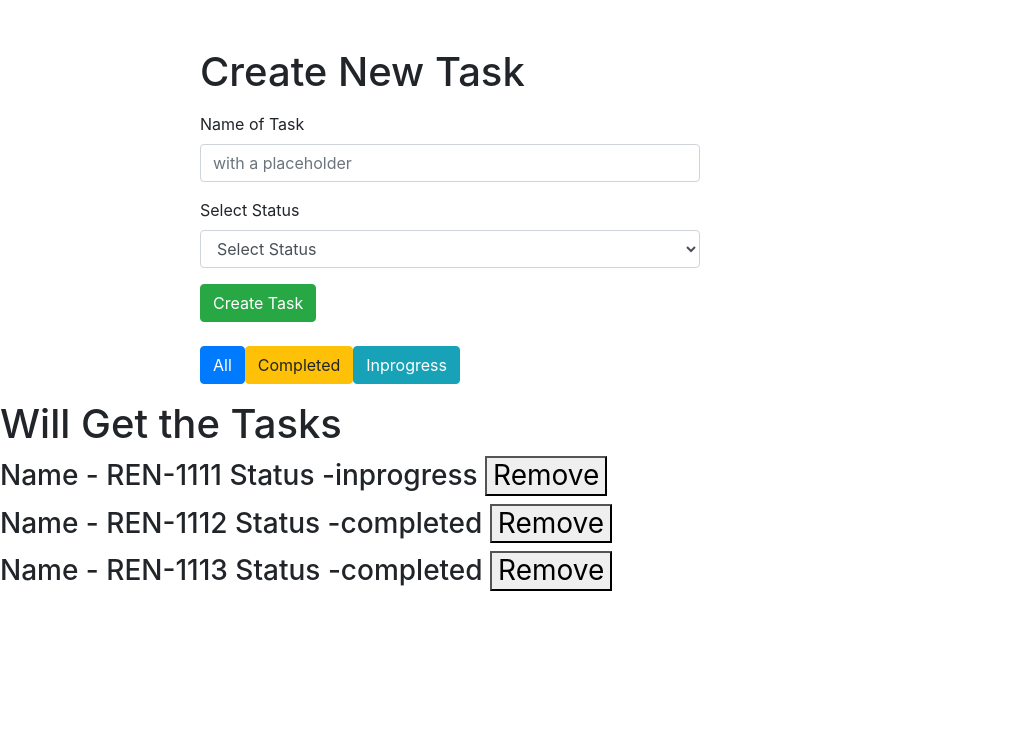
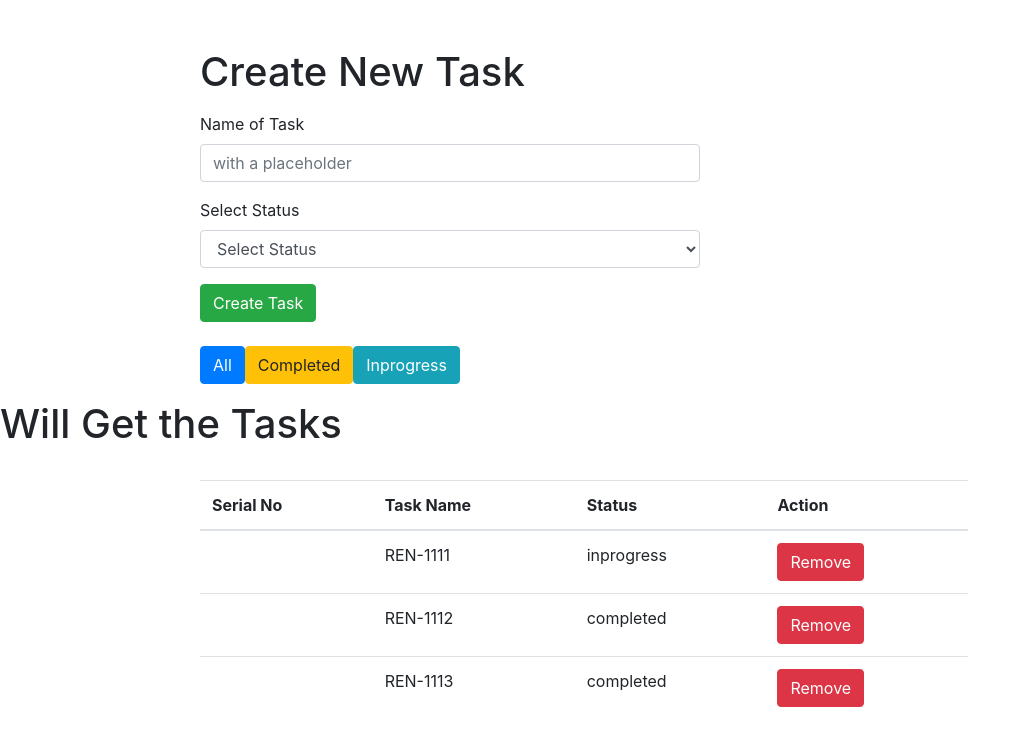
Before and after one commit to ndshendage/react-app, a React (Create React App) app: page / in a window 1280 px wide. Shown: the top 746 px of the page, without its empty margins (0-1030 px from the left). Built offline with nearby package versions, Linux system fonts and the light colour scheme.

Commit message:
Added something extra

```diff
--- a/src/App.css
+++ b/src/App.css
@@ -2,3 +2,7 @@ Form{
   width:500px;
   margin-left: 200px;
 }
+Table{
+  width: 60% !important;
+  margin-left: 200px;
+}
--- a/src/components/Todo/tableConstructor.js
+++ b/src/components/Todo/tableConstructor.js
@@ -1,10 +1,30 @@
 import React from 'react';
+import { Table } from 'reactstrap';
+import TableRow from './tableRow'
 
 const TableConstructor = (props) => {
-  console.log('columns ',props.columns)
+  console.log('columns ',props)
   return(
     <div>
-
+      <Table>
+       <thead>
+         <tr>
+           <th>Serial No</th>
+           <th>Task Name</th>
+           <th>Status</th>
+           <th>Action</th>
+         </tr>
+       </thead>
+       <tbody>
+         {
+           props.tasks.map((task, index)=>{
+             return(
+               <TableRow task={task} key={index} deleteTask={props.deleteTask}/>
+             )
+           })
+         }
+       </tbody>
+     </Table>
     </div>
   )
 }
--- /dev/null
+++ b/src/components/Todo/tableRow.js
@@ -0,0 +1,20 @@
+import React from 'react';
+import { Button} from 'reactstrap';
+
+const TableRow = (props) => {
+  let {key, task} = props
+  console.log("added ",props)
+  console.log("added ",task)
+  return(
+    <tr>
+      <td>{props.key}</td>
+      <td>{props.task.name}</td>
+      <td>{props.task.status}</td>
+    <td>
+      <Button color="danger" onClick={() => props.deleteTask(props.task.id)}> Remove </Button>
+    </td>
+    </tr>
+  )
+}
+
+export default TableRow;
--- a/src/components/Todo/task.js
+++ b/src/components/Todo/task.js
@@ -1,4 +1,5 @@
 import React from 'react'
+import { Button} from 'reactstrap';
 
 const Task = (props) => {
   console.log('from task', props.task)
@@ -6,7 +7,7 @@ const Task = (props) => {
     <div>
       <h3>Name - {props.task.name} Status -
       {props.task.status} {props.name}
-      <button onClick={() => props.deleteTask(props.task.id)}> Remove </button>
+      <Button color="danger" onClick={() => props.deleteTask(props.task.id)}> Remove </Button>
       </h3>
     </div>
   )
--- a/src/components/Todo/todo.js
+++ b/src/components/Todo/todo.js
@@ -1,6 +1,7 @@
 import React, { Component } from 'react'
 import Task from './task'
 import TaskFilter from './taskFilter'
+import TableConstructor from './tableConstructor'
 import { Button, Form, FormGroup, Label, Input } from 'reactstrap';
 const uuidv4 = require('uuid/v4');
 
@@ -133,11 +134,13 @@ class Todo extends React.Component {
           </FormGroup>
         </Form>
         <h1> Will Get the Tasks</h1>
-        {
+        {/* {
           this.filteredTasks().map((task, index)=> {
             return (< Task key={index} task={task} deleteTask={this.deleteTask}/>)
           })
-        }
+        } */}
+        <br/>
+      <TableConstructor tasks={this.filteredTasks()} deleteTask={this.deleteTask}/>
       </div>
     )
   }
```
